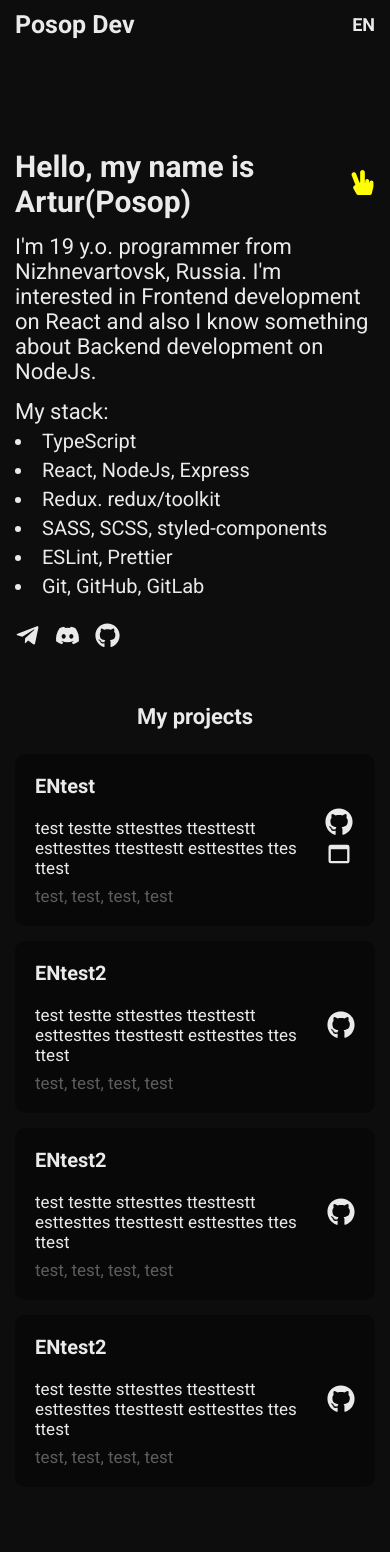
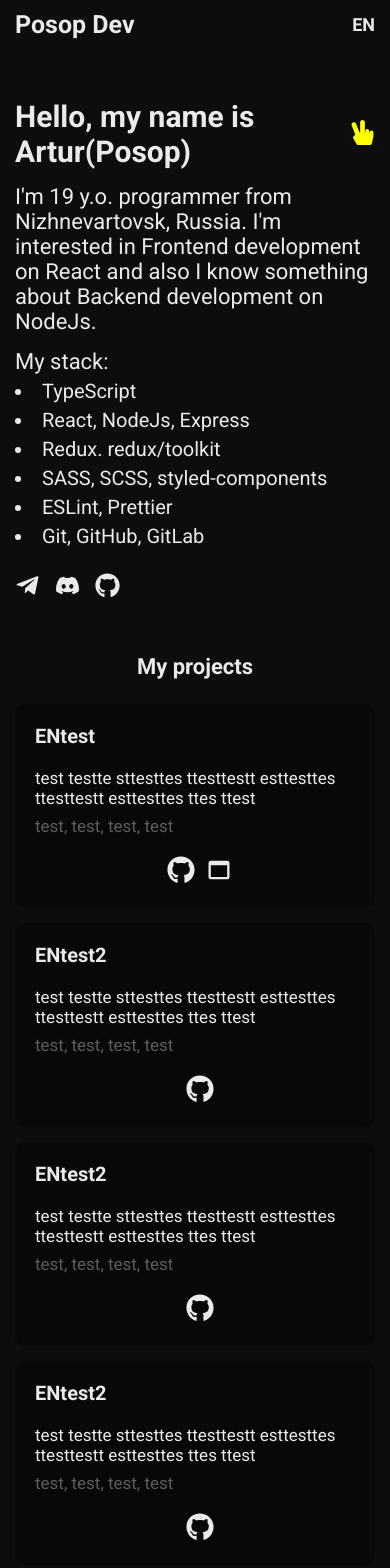
Before and after one commit to posop1/posop.dev, a React (Vite) app: page / in a window 390 px wide. Shown: the top 1568 px of the page. Built offline with nearby package versions, Linux system fonts and the light colour scheme.

Commit message:
fix margin and direction in Information and ProjectItem component

```diff
--- a/src/components/Information/Information.module.scss
+++ b/src/components/Information/Information.module.scss
@@ -16,3 +16,9 @@
     color: $light;
   }
 }
+
+@media (max-width: 425px) {
+  .Information {
+    margin-top: 50px;
+  }
+}
--- a/src/components/Projects/ProjectItem/ProjectItem.module.scss
+++ b/src/components/Projects/ProjectItem/ProjectItem.module.scss
@@ -34,3 +34,15 @@
 .stack {
   color: $light;
 }
+.links {
+  display: flex;
+}
+
+@media (max-width: 425px) {
+  .ProjectItem {
+    flex-direction: column;
+  }
+  .links {
+    margin-top: 20px;
+  }
+}
--- a/src/components/Projects/ProjectItem/index.tsx
+++ b/src/components/Projects/ProjectItem/index.tsx
@@ -12,7 +12,7 @@
         <p>{description}</p>
         <p className={styles.stack}>{stack}</p>
       </div>
-      <div>
+      <div className={styles.links}>
         <a
           target="_blank"
           href={hrefGit}
```
